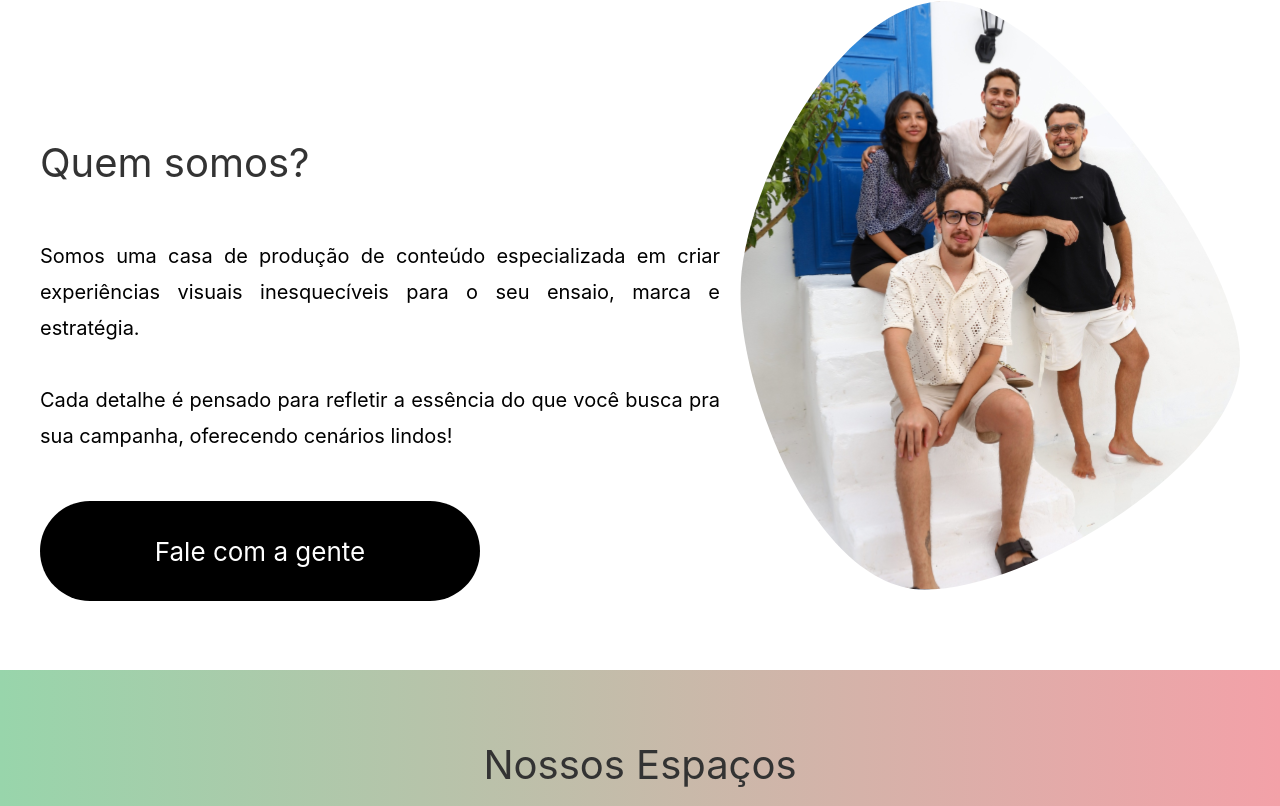
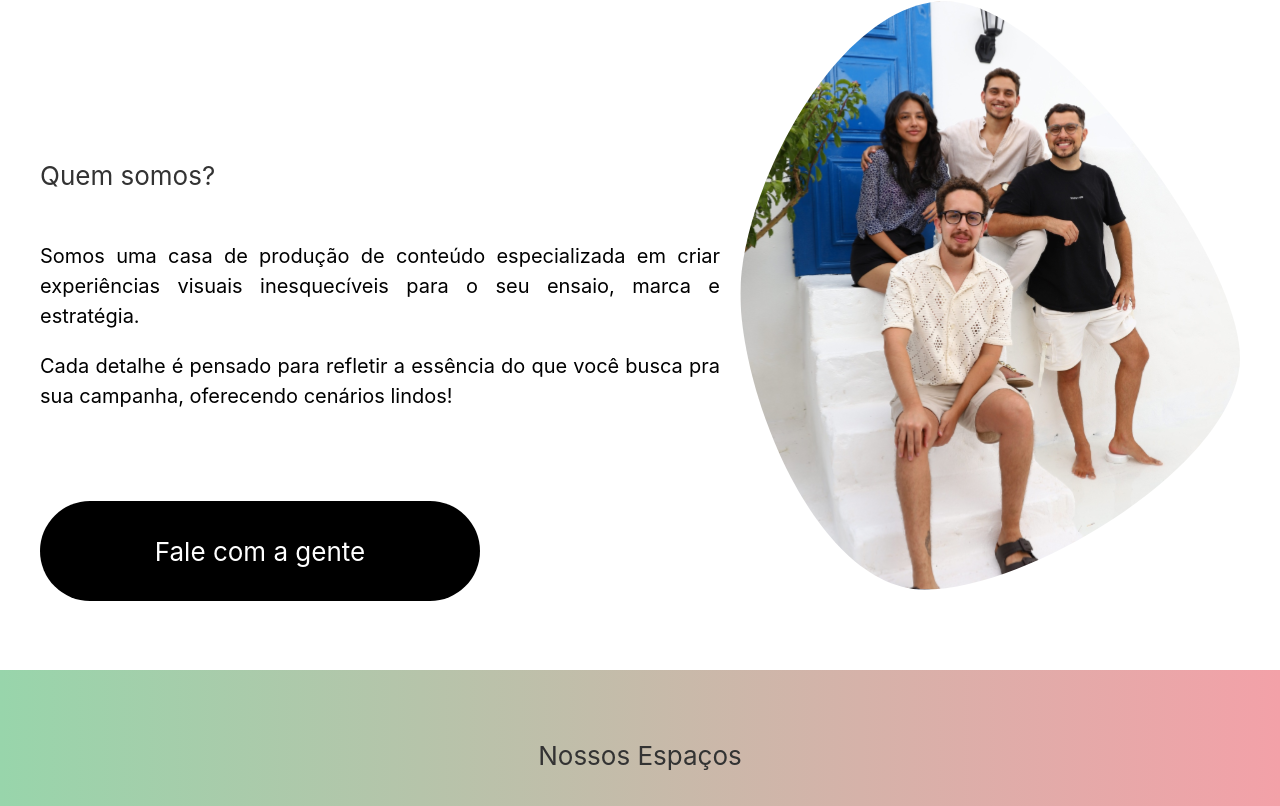
Before and after one commit to devshinon-br/casa-cenariar, a React (Vite) app: page / in a window 1280 px wide. Shown: the part 1074-1880 px from the top of the page. Built offline with nearby package versions, Linux system fonts and the light colour scheme.

Commit message:
Padronizando tamanho de titulo e texto

```diff
--- a/src/screens/ContactUs/ContactUs.module.css
+++ b/src/screens/ContactUs/ContactUs.module.css
@@ -5,7 +5,7 @@
 }
 
 .FaleConosco h2 {
-    font-size: 18px;
+    font-size: 1.3rem;
     margin-bottom: 10px;
 }
 
@@ -49,7 +49,7 @@
 }
 
 h2 {
-    font-size: 2rem;
+    font-size: 1.3rem;
     margin-bottom: 10px;
     text-align: center;
 }
--- a/src/screens/CustomerOpinions/CustomerOpinions.module.css
+++ b/src/screens/CustomerOpinions/CustomerOpinions.module.css
@@ -12,7 +12,7 @@
 }
 
 .titulo-carrossel {
-  font-size: 2rem;
+  font-size: 1.3rem;
   color: white;
   margin-top: 50px;
   margin-bottom: 70px;
--- a/src/screens/Samples/Samples.module.css
+++ b/src/screens/Samples/Samples.module.css
@@ -12,7 +12,7 @@
 }
 
 .titulo-carrossel {
-  font-size: 2rem;
+  font-size: 1.3rem;
   color: #333;
   margin-top: 50px;
   margin-bottom: 50px;
--- a/src/screens/WhoWeAre/WhoWeAre.jsx
+++ b/src/screens/WhoWeAre/WhoWeAre.jsx
@@ -8,13 +8,13 @@ function WhoWeAre() {
       <div className={css.textContainer}>
         <h1>Quem somos?</h1>
         <p>
-          <span>
+          <span className={css.spamEspaco}>
             Somos uma casa de produção de conteúdo especializada em criar
             experiências visuais inesquecíveis para o seu ensaio, marca e
             estratégia.
           </span>
-          <br /> <br />
-          <span>
+
+          <span className={css.spamEspaco}>
             Cada detalhe é pensado para refletir a essência do que você busca
             pra sua campanha, oferecendo cenários lindos!
           </span>
--- a/src/screens/WhoWeAre/WhoWeAre.module.css
+++ b/src/screens/WhoWeAre/WhoWeAre.module.css
@@ -29,8 +29,13 @@
 }
 
 .textContainer h1 {
-  font-size: 2rem !important;
+  font-size: 1.3rem !important;
   color: #333;
+}
+
+.spamEspaco{
+  display: block;
+  margin-bottom: 1em;
 }
 
 @media (max-width: 1199px) {
```
